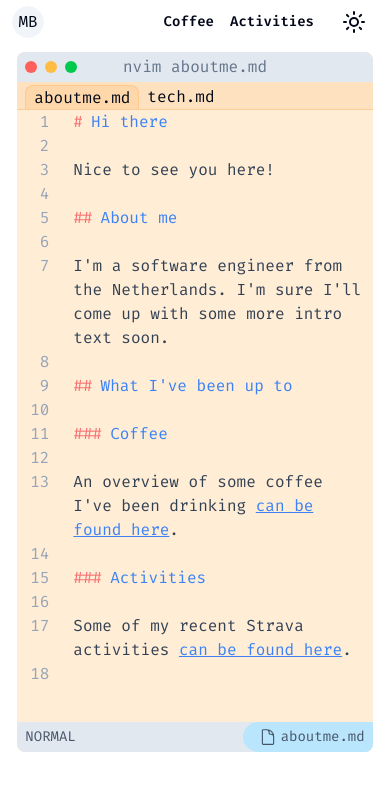
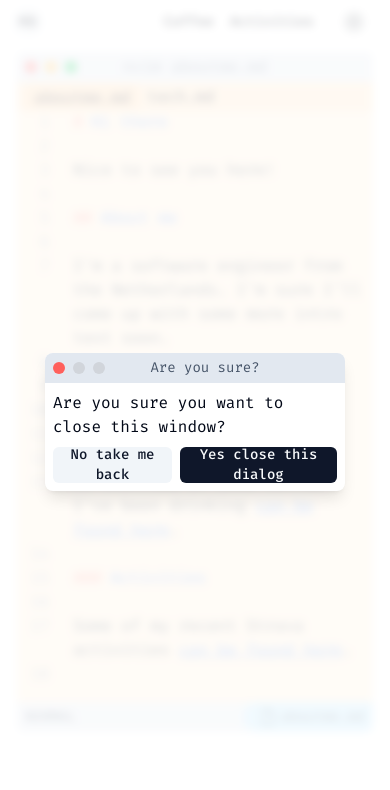
Before and after one commit to marcelblijleven/marcelblijleven.com, a Next.js app: page / in a window 390 px wide. Both pictures are taken after a click on the button 31 px from the left and 67 px from the top of the page. Shown: the top 790 px of the page. Built offline with nearby package versions, Linux system fonts and the light colour scheme.

Commit message:
chore: add close dialog

```diff
--- a/package.json
+++ b/package.json
@@ -12,6 +12,7 @@
   },
   "dependencies": {
     "@mapbox/polyline": "^1.2.0",
+    "@radix-ui/react-alert-dialog": "^1.0.4",
     "@radix-ui/react-avatar": "^1.0.3",
     "@radix-ui/react-dropdown-menu": "^2.0.5",
     "@radix-ui/react-progress": "^1.0.3",
--- /dev/null
+++ b/src/app/(home)/components/alert-dialog.tsx
@@ -0,0 +1,145 @@
+"use client"
+
+import * as React from "react"
+import * as AlertDialogPrimitive from "@radix-ui/react-alert-dialog"
+
+import { cn } from "@/lib/utils"
+import { buttonVariants } from "@/components/ui/button"
+
+const AlertDialog = AlertDialogPrimitive.Root
+
+const AlertDialogTrigger = AlertDialogPrimitive.Trigger
+
+const AlertDialogPortal = ({
+                               className,
+                               ...props
+                           }: AlertDialogPrimitive.AlertDialogPortalProps) => (
+    <AlertDialogPrimitive.Portal className={cn(className)} {...props} />
+)
+AlertDialogPortal.displayName = AlertDialogPrimitive.Portal.displayName
+
+const AlertDialogOverlay = React.forwardRef<
+    React.ElementRef<typeof AlertDialogPrimitive.Overlay>,
+    React.ComponentPropsWithoutRef<typeof AlertDialogPrimitive.Overlay>
+    >(({ className, children, ...props }, ref) => (
+    <AlertDialogPrimitive.Overlay
+        className={cn(
+            "fixed inset-0 z-50 bg-background/80 backdrop-blur-sm data-[state=open]:animate-in data-[state=closed]:animate-out data-[state=closed]:fade-out-0 data-[state=open]:fade-in-0",
+            className
+        )}
+        {...props}
+        ref={ref}
+    />
+))
+AlertDialogOverlay.displayName = AlertDialogPrimitive.Overlay.displayName
+
+const AlertDialogContent = React.forwardRef<
+    React.ElementRef<typeof AlertDialogPrimitive.Content>,
+    React.ComponentPropsWithoutRef<typeof AlertDialogPrimitive.Content>
+    >(({ className, ...props }, ref) => (
+    <AlertDialogPortal>
+        <AlertDialogOverlay />
+        <AlertDialogPrimitive.Content
+            ref={ref}
+            className={cn(
+                "fixed left-[50%] top-[50%] z-50 grid w-full w-[300px] translate-x-[-50%] translate-y-[-50%] rounded-lg overflow-hidden bg-background shadow-lg duration-200 data-[state=open]:animate-in data-[state=closed]:animate-out data-[state=closed]:fade-out-0 data-[state=open]:fade-in-0 data-[state=closed]:zoom-out-95 data-[state=open]:zoom-in-95 data-[state=closed]:slide-out-to-left-1/2 data-[state=closed]:slide-out-to-top-[48%] data-[state=open]:slide-in-from-left-1/2 data-[state=open]:slide-in-from-top-[48%] sm:rounded-lg md:w-full",
+                className
+            )}
+            {...props}
+        />
+    </AlertDialogPortal>
+))
+AlertDialogContent.displayName = AlertDialogPrimitive.Content.displayName
+
+const AlertDialogHeader = ({
+                               className,
+                               ...props
+                           }: React.HTMLAttributes<HTMLDivElement>) => (
+    <div
+        className={cn(
+            "flex flex-col space-y-2 text-center sm:text-left",
+            className
+        )}
+        {...props}
+    />
+)
+AlertDialogHeader.displayName = "AlertDialogHeader"
+
+const AlertDialogFooter = ({
+                               className,
+                               ...props
+                           }: React.HTMLAttributes<HTMLDivElement>) => (
+    <div
+        className={cn(
+            "flex flex-col",
+            className
+        )}
+        {...props}
+    />
+)
+AlertDialogFooter.displayName = "AlertDialogFooter"
+
+const AlertDialogTitle = React.forwardRef<
+    React.ElementRef<typeof AlertDialogPrimitive.Title>,
+    React.ComponentPropsWithoutRef<typeof AlertDialogPrimitive.Title>
+    >(({ className, ...props }, ref) => (
+    <AlertDialogPrimitive.Title
+        ref={ref}
+        className={cn("text-lg font-semibold", className)}
+        {...props}
+    />
+))
+AlertDialogTitle.displayName = AlertDialogPrimitive.Title.displayName
+
+const AlertDialogDescription = React.forwardRef<
+    React.ElementRef<typeof AlertDialogPrimitive.Description>,
+    React.ComponentPropsWithoutRef<typeof AlertDialogPrimitive.Description>
+    >(({ className, ...props }, ref) => (
+    <AlertDialogPrimitive.Description
+        ref={ref}
+        className={cn("text-sm text-muted-foreground", className)}
+        {...props}
+    />
+))
+AlertDialogDescription.displayName =
+    AlertDialogPrimitive.Description.displayName
+
+const AlertDialogAction = React.forwardRef<
+    React.ElementRef<typeof AlertDialogPrimitive.Action>,
+    React.ComponentPropsWithoutRef<typeof AlertDialogPrimitive.Action>
+    >(({ className, ...props }, ref) => (
+    <AlertDialogPrimitive.Action
+        ref={ref}
+        className={cn(buttonVariants(), className)}
+        {...props}
+    />
+))
+AlertDialogAction.displayName = AlertDialogPrimitive.Action.displayName
+
+const AlertDialogCancel = React.forwardRef<
+    React.ElementRef<typeof AlertDialogPrimitive.Cancel>,
+    React.ComponentPropsWithoutRef<typeof AlertDialogPrimitive.Cancel>
+    >(({ className, ...props }, ref) => (
+    <AlertDialogPrimitive.Cancel
+        ref={ref}
+        className={cn(
+            buttonVariants({ variant: "outline" }),
+            "mt-2 sm:mt-0",
+            className
+        )}
+        {...props}
+    />
+))
+AlertDialogCancel.displayName = AlertDialogPrimitive.Cancel.displayName
+
+export {
+    AlertDialog,
+    AlertDialogTrigger,
+    AlertDialogContent,
+    AlertDialogHeader,
+    AlertDialogFooter,
+    AlertDialogTitle,
+    AlertDialogDescription,
+    AlertDialogAction,
+    AlertDialogCancel,
+}
--- a/src/components/terminal/index.tsx
+++ b/src/components/terminal/index.tsx
@@ -5,16 +5,24 @@ import {MouseEventHandler, ReactNode, useState} from "react";
 import Link from "next/link";
 import * as Tabs from "@radix-ui/react-tabs";
 
+
 import {cn} from "@/lib/utils";
+import {AlertDialog} from "@radix-ui/react-alert-dialog";
+import {AlertDialogContent, AlertDialogFooter, AlertDialogHeader} from "@/app/(home)/components/alert-dialog";
+import {Button} from "@/components/ui/button";
 
 
 function TopBar(props: { toggleFullSize: () => void, file: string, toggleMinimised: () => void }) {
+    const [showDialog, setShowDialog] = useState<boolean>(false);
+
     return (
         <div
             className={"flex justify-between items-center h-[30px] w-full bg-slate-200 dark:bg-slate-600 text-slate-600"}>
-            <div className={"flex group items-center space-x-2 px-2 h-full"}>
+
+            <div className={"flex group items-center space-x-2 px-2"}>
                 <button
                     className={`flex items-center justify-center rounded-full bg-[#FF605C] h-[12px] w-[12px]`}
+                    onClick={() => setShowDialog(true)}
                     type={"button"}
                 >
                     <svg xmlns="http://www.w3.org/2000/svg" fill="none" viewBox="0 0 24 24" strokeWidth={1.5}
@@ -49,6 +57,33 @@ function TopBar(props: { toggleFullSize: () => void, file: string, toggleMinimis
                 className={"hidden md:inline text-slate-500 dark:text-slate-300"}>nvim code/marcelblijleven.com/{props.file}</span>
             <span className={"inline md:hidden text-slate-500 dark:text-slate-300"}>nvim {props.file}</span>
             <div className={"w-[68px]"}/>
+            <AlertDialog open={showDialog} onOpenChange={setShowDialog}>
+                <AlertDialogContent className={"max-w-[450px]"}>
+                    <AlertDialogHeader>
+                        <div className={"flex justify-between h-[30px] items-center w-full bg-slate-200 dark:bg-slate-600 text-slate-600 dark:text-slate-300 text-sm"}>
+                            <div className={"flex space-x-2 px-2"}>
+                                <button className={"flex items-center justify-center rounded-full bg-[#FF605C] h-[12px] w-[12px] group"} onClick={() => setShowDialog(false)}>
+                                    <svg xmlns="http://www.w3.org/2000/svg" fill="none" viewBox="0 0 24 24" strokeWidth={1.5}
+                                         stroke="currentColor" className="hidden group-hover:block w-6 h-6">
+                                        <path strokeLinecap="round" strokeLinejoin="round" d="M6 18L18 6M6 6l12 12"/>
+                                    </svg>
+                                </button>
+                                <button className={"flex items-center justify-center rounded-full bg-gray-300 h-[12px] w-[12px]"} disabled />
+                                <button className={"flex items-center justify-center rounded-full bg-gray-300 h-[12px] w-[12px]"} disabled />
+                            </div>
+                            <span>Are you sure?</span>
+                            <div className={"w-[48px]"} />
+                        </div>
+                    </AlertDialogHeader>
+                    <AlertDialogFooter className={"items-center gap-2 p-2"}>
+                            Are you sure you want to close this window?
+                            <div className={"flex gap-2"}>
+                                <Button type={"button"} onClick={() => setShowDialog(false)} variant={"secondary"} size={"sm"}>No take me back</Button>
+                                <Button type={"button"} onClick={() => setShowDialog(false)} variant={"default"} size={"sm"}>Yes close this dialog</Button>
+                            </div>
+                    </AlertDialogFooter>
+                </AlertDialogContent>
+            </AlertDialog>
         </div>
     )
 }
@@ -180,7 +215,7 @@ function TerminalWindow() {
                 animate={minimised ? 'minimised' : 'maximised'}
                 transition={{duration: 0.2}}
                 className={cn(
-                    "absolute bottom-0 z-10 left-0 right-0 mx-auto bg-orange-100 dark:bg-gray-900 min-h-[700px] max-h-[700px] min-w-[300px] max-w-[1000px] rounded-lg overflow-hidden flex flex-col justify-between",
+                    "absolute bottom-0 z-10 left-0 right-0 mx-auto bg-orange-100 dark:bg-gray-900 h-[680px] md:h-[700px] min-w-[300px] max-w-[1000px] rounded-lg overflow-hidden flex flex-col justify-between",
                     !fullSize ? "w-[95%]" : "w-[100%]",
                 )}
                 onMouseLeave={() => setHoverIndex(null)}
@@ -230,7 +265,7 @@ function TerminalWindow() {
 
 function Terminal() {
     return (
-        <div className={"relative w-full h-[700px]"}>
+        <div className={"relative w-full h-[680px] md:h-[700px]"}>
             <TerminalWindow/>
         </div>
     )
```
Also changed, not shown: 1 other file (tests, documents, lock files or other folders).
